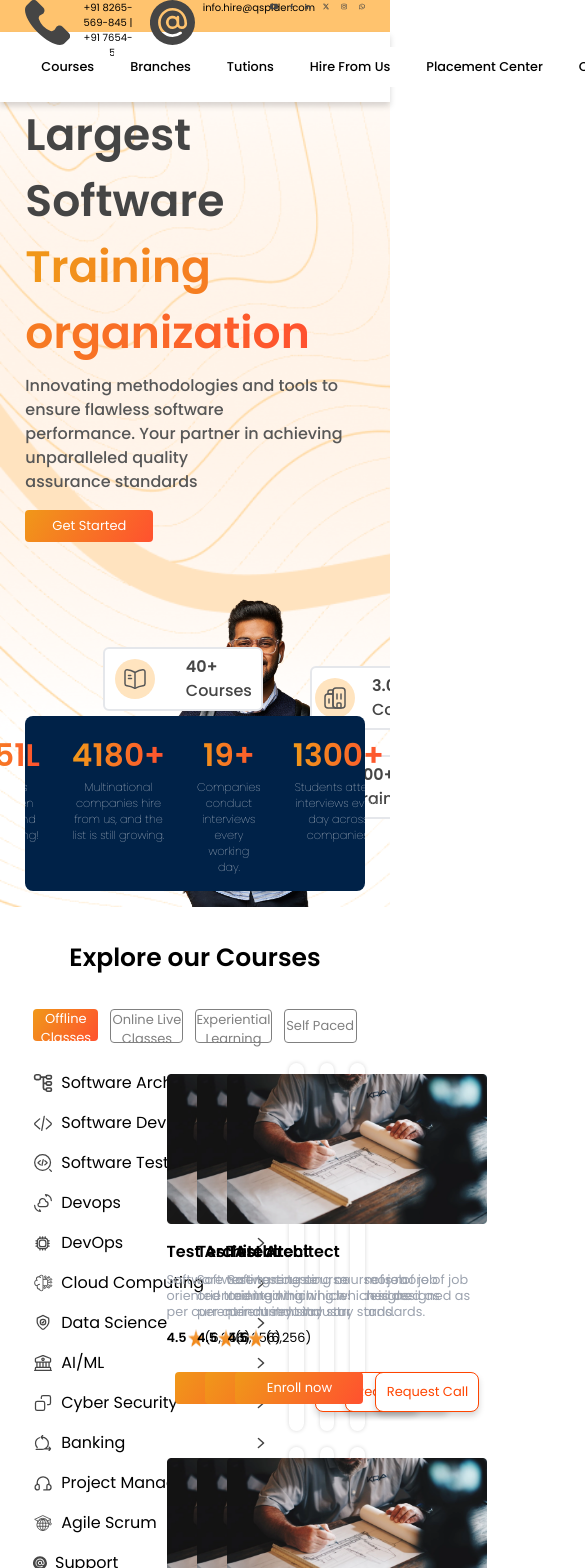
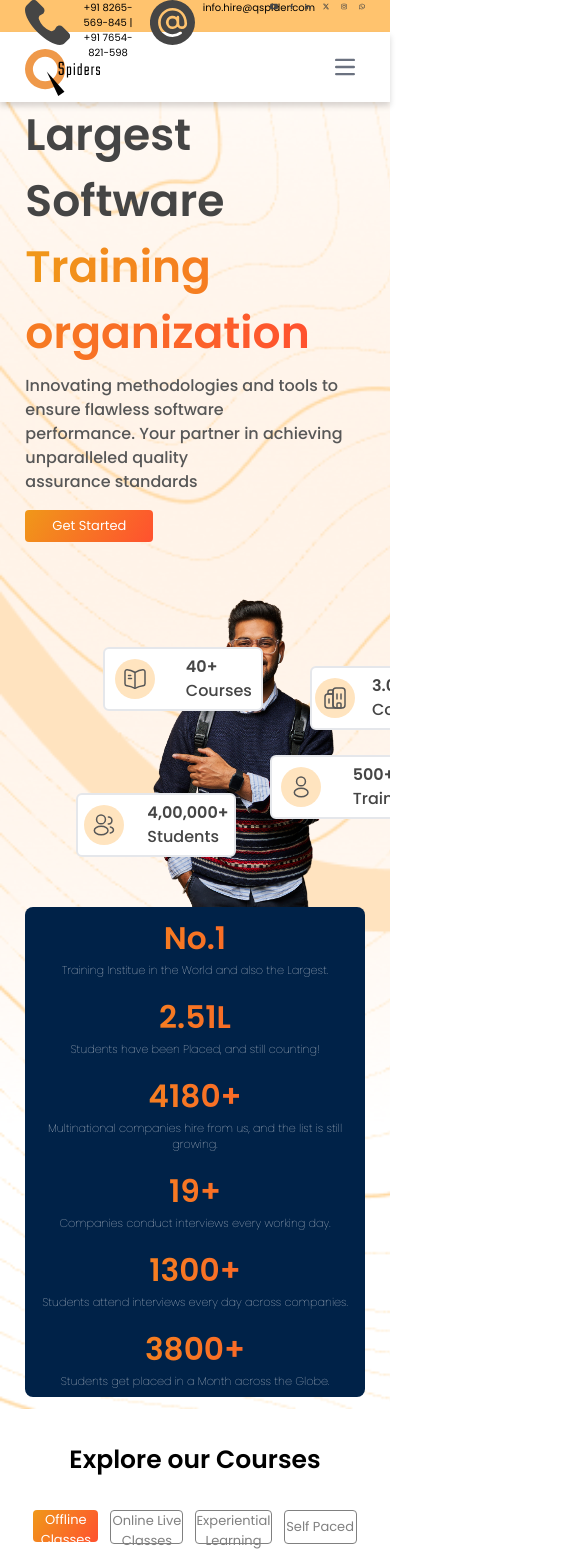
Before and after one commit to DivyaV123/React-Project, a Next.js app: page / in a window 390 px wide. Shown: the top 1568 px of the page, 585 px wide, since content can reach past the window. Built offline with nearby package versions, Linux system fonts and the light colour scheme.

Commit message:
responsiveness check, small changes in grid

```diff
--- a/components/carosalHome/carosalFooter/CarosalFooter.jsx
+++ b/components/carosalHome/carosalFooter/CarosalFooter.jsx
@@ -32,19 +32,21 @@
     ]
     return (
 
-        <MaxWebWidth sectionStyling='z-100 flex justify-center absolute w-full bottom-1 w-full' articalStyling='rounded-lg bg-footer-blue flex justify-center bg-cover items-between w-full mb-3'>
+        <MaxWebWidth sectionStyling='z-100 flex justify-center sm:relative md:absolute w-full bottom-1 w-full' articalStyling='rounded-lg bg-footer-blue flex justify-center bg-cover items-between w-full mb-3'>
             <Fade bottom duration={1000} delay={0} >
-                <div className='flex'>
+                <div className='grid md:grid-cols-6'>
                     {
                         detail.map((element) => {
                             let content = element.details.replace(/#/g, "<br/>")
                             console.log(content, "content")
                             return (
-                                <div className='p-4'>
-                                    <h1 className=' gradient-text text-3xl text-orange-600 subHead text-header-orange font-extra-bold flex justify-center'>
-                                        <Counter initialValue={0} targetValue={5000} label={element.count} />
-                                    </h1>
-                                    <p className='text-white text-xs/[16px] font-thin flex justify-center text-center ' dangerouslySetInnerHTML={{ __html: content }} />
+                                <div className='p-2'>
+                                    <article>
+                                        <h1 className=' gradient-text text-3xl text-orange-600 subHead text-header-orange font-extra-bold flex justify-center'>
+                                            <Counter initialValue={0} targetValue={5000} label={element.count} />
+                                        </h1>
+                                        <p className='text-white text-xs/[16px] font-thin flex justify-center text-center ' dangerouslySetInnerHTML={{ __html: content }} />
+                                    </article>
                                 </div>
                             )
                         })
--- a/components/navHome/mainNavbar/mainNavbar.jsx
+++ b/components/navHome/mainNavbar/mainNavbar.jsx
@@ -10,7 +10,7 @@
     return (
         <>
             <MaxWebWidth sectionStyling={`_navbarBlock flex`} articalStyling={"flex items-center justify-between h-full"}>
-                <aside className=''>
+                <aside className='flex justify-between'>
                     <figure>
                         <picture>
                             <img className="QspidersLogos" src="/QspidersLogo.svg" alt="QspidersLogo Logo" />
@@ -18,11 +18,18 @@
                     </figure>
                 </aside>
 
-                <aside className=''>
+                <button data-collapse-toggle="navbar-default" type="button" class="inline-flex items-center p-2 w-10 h-10 justify-center text-sm text-gray-500 rounded-lg md:hidden hover:bg-gray-100 focus:outline-none focus:ring-2 focus:ring-gray-200 dark:text-gray-400 dark:hover:bg-gray-700 dark:focus:ring-gray-600" aria-controls="navbar-default" aria-expanded="false">
+                    <span class="sr-only">Open main menu</span>
+                    <svg class="w-5 h-5" aria-hidden="true" xmlns="http://www.w3.org/2000/svg" fill="none" viewBox="0 0 17 14">
+                        <path stroke="currentColor" stroke-linecap="round" stroke-linejoin="round" stroke-width="2" d="M1 1h15M1 7h15M1 13h15" />
+                    </svg>
+                </button>
+
+                <aside className="hidden w-full md:block md:w-auto" id="navbar-default">
                     <NavItems />
                 </aside>
 
-                <aside className=''>
+                <aside className="hidden w-full md:block md:w-auto" id="navbar-default">
                     <NavAuthButtons />
                 </aside>
             </MaxWebWidth>
--- a/components/navHome/navItems/navItems.jsx
+++ b/components/navHome/navItems/navItems.jsx
@@ -26,9 +26,9 @@
 
   const handleItemHover = useCallback((itemName) => {
     if (["Courses", "Branches", "Tutions"].includes(itemName)) {
-      setHoverState({ item: itemName});
+      setHoverState({ item: itemName });
     } else {
-      setHoverState({ item: null});
+      setHoverState({ item: null });
     }
   }, []);
 
--- a/components/ourCourses/ourCourse.jsx
+++ b/components/ourCourses/ourCourse.jsx
@@ -105,20 +105,21 @@
                     <h1 className='font-bold text-2xl header'>Explore our Courses</h1>
                 </Slide>
             </aside>
-            <Slide right cascade>
+
             <article className='flex space-x-3 justify-end m-2 mb-5'>
                 {btnNames.map((element, index) => {
                     console.log(element, "element")
-                        return <Button
+                    return (
+                        <>
+                            <Button
                                 className={index === 0 ? 'primary' : 'primaryPlain'}
                                 title={element}
                             />
+                        </>
+                    )
                 })}
             </article>
-            </Slide>
-
-            <Fade left duration={1000} delay={0}>
-                <aside className='flex gap-2'>
+            <aside className='md:flex gap-3 sm:block'>
                 <article className='justify-start' >
                     <div>
                         {courses.map((item, itemIndex) => {
@@ -134,7 +135,7 @@
                                         </h1>
                                     </aside>
                                     <picture className='flex justify-start '>
-                                            <img className='w-[80%] ' src={(hoveredIndex !== null && hoveredIndex === itemIndex) ? './arrowIcon.svg' : './arrowIconDark.svg'} alt='icon' />
+                                        <img className='w-auto' src={(hoveredIndex !== null && hoveredIndex === itemIndex) ? './arrowIcon.svg' : './arrowIconDark.svg'} alt='icon' />
                                     </picture>
                                 </div>
                             </div>)
@@ -142,7 +143,7 @@
                     </div>
                 </article>
                 <article >
-                        <div className='grid grid-cols-3 gap-4'>
+                    <div className='grid xs:grid-cols-2 md:grid-cols-3 gap-4'>
                         {Array.from({ length: 6 }).map((index) => {
                             return (<div className=''>
                                 <CourseCard />
@@ -151,7 +152,6 @@
                     </div>
                 </article>
             </aside>
-            </Fade>
             <Fade bottom duration={1000} delay={0} >
                 <article on className='flex justify-end mt-8 mb-8'>
                     <Button
@@ -164,7 +164,7 @@
                     />
                 </article>
             </Fade>
-        </MaxWebWidth>
+        </MaxWebWidth >
     )
 }
 
```
Also changed, not shown: components/faq/qaAccordion.jsx (+0 -7 lines). Lines whose indentation alone changed are shown as unchanged.
